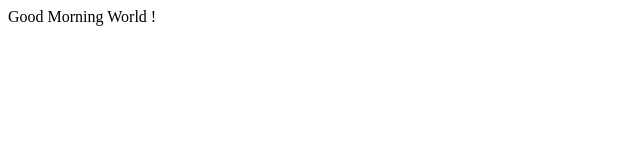
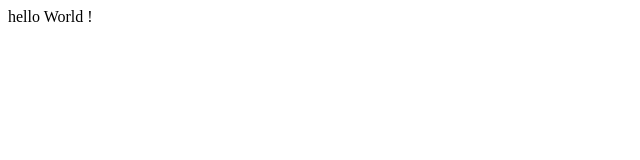
Before and after one commit to ravi-subramaniam/firstProject, a plain HTML site: page index.html in a window 1280 px wide. Shown: the full height of the page, 0-640 px from the left. Drawn offline with Linux system fonts and the light colour scheme.

Commit message:
Second check-in

```diff
--- a/index.html
+++ b/index.html
@@ -2,6 +2,6 @@
 <head>
 </head>
 <body>
-Good Morning World !
+	hello World !
 </body>
 </html>
```
